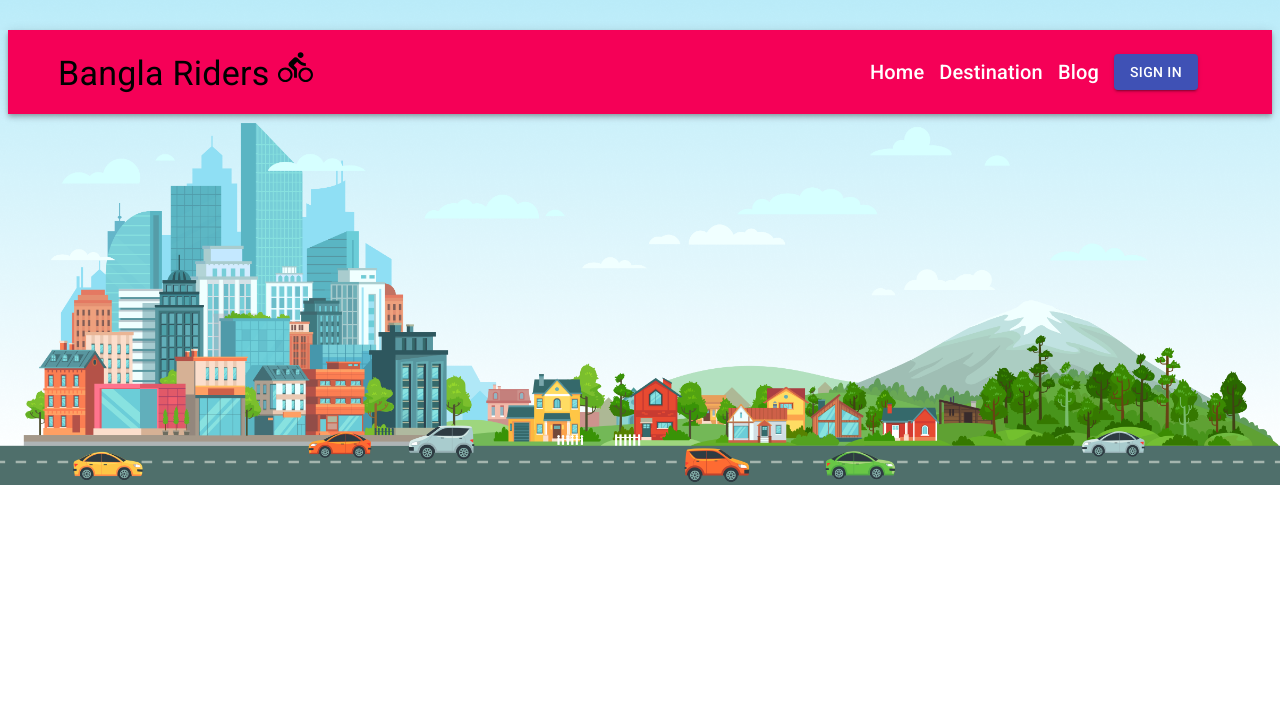
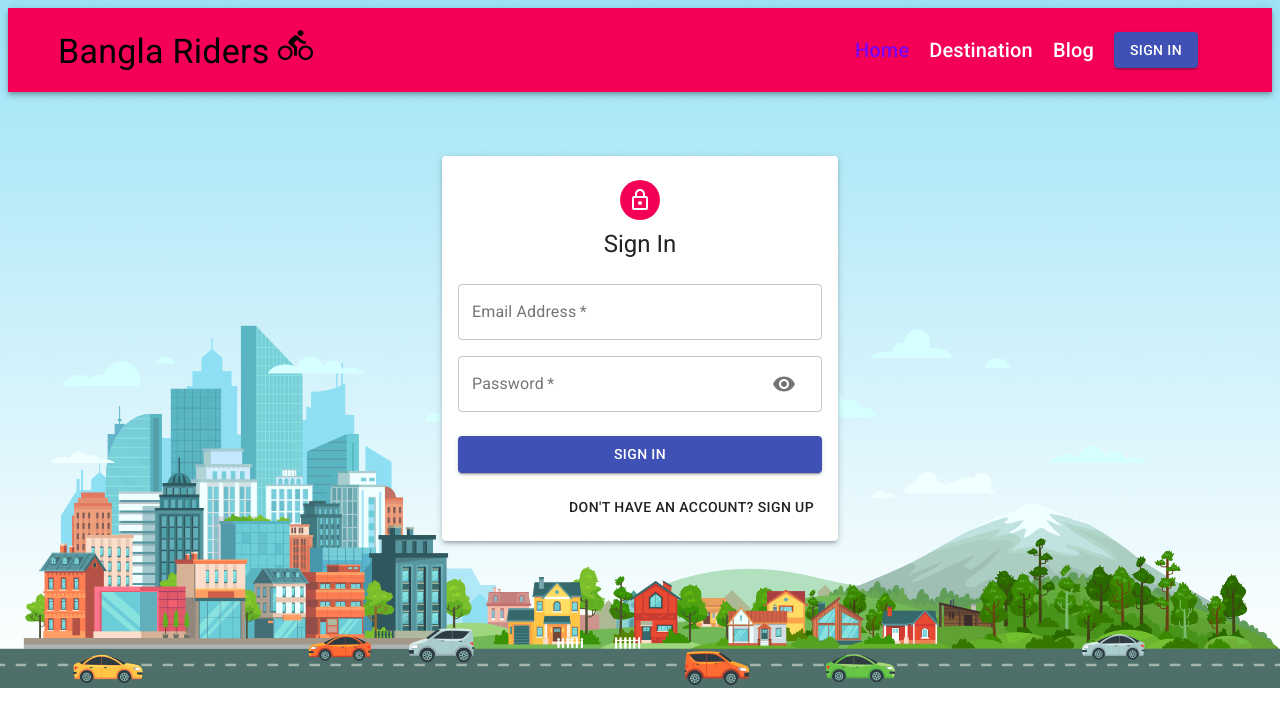
Before and after one commit to Rahat47/bangla-riders, a React (Create React App) app: page /auth in a window 1280 px wide. Shown: the top 726 px of the page. Built offline with nearby package versions, Linux system fonts and the light colour scheme.

Commit message:
login form ready, now to add functionality

```diff
--- a/src/App.js
+++ b/src/App.js
@@ -1,6 +1,7 @@
 import Navbar from "./components/navbar/Navbar";
 import { BrowserRouter as Router, Route, Switch } from 'react-router-dom'
 import Home from "./components/home/Home";
+import Auth from "./components/auth/Auth";
 
 function App() {
   return (
@@ -10,6 +11,10 @@ function App() {
         <Route exact path="/">
           <Home />
         </Route>
+
+        <Route exact path="/auth">
+          <Auth />
+        </Route>
       </Switch>
     </Router >
   );
--- /dev/null
+++ b/src/components/auth/Auth.jsx
@@ -0,0 +1,132 @@
+import {
+    Avatar,
+    Button,
+    Container,
+    Grid,
+    Paper,
+    Typography,
+} from "@material-ui/core";
+import { LockOutlined } from "@material-ui/icons";
+import React, { useState } from "react";
+import useStyles from "./styles";
+import Input from "./Input";
+const initialState = {
+    firstName: "",
+    lastName: "",
+    email: "",
+    password: "",
+    confirmPassword: "",
+};
+
+const Auth = () => {
+    const [isSignUp, setIsSignUp] = useState(false);
+    const [showPassword, setShowPassword] = useState(false);
+    const [formData, setFormData] = useState(initialState);
+    const classes = useStyles();
+
+    //Functions
+    const handleSubmit = e => {
+        e.preventDefault();
+
+        if (isSignUp) {
+            // sign up here
+        } else {
+            //log in here
+        }
+    };
+
+    const switchMode = () => {
+        setIsSignUp(prevSwitchMode => !prevSwitchMode);
+        setShowPassword(false);
+    };
+
+    const handleChange = e => {
+        setFormData({ ...formData, [e.target.name]: e.target.value });
+    };
+
+    const handleShowPassword = () => {
+        setShowPassword(prevShowPassword => !prevShowPassword);
+    };
+
+    return (
+        <Container component="main" maxWidth="xs">
+            <Paper elevation={3} className={classes.paper}>
+                <Avatar className={classes.avatar}>
+                    <LockOutlined />
+                </Avatar>
+                <Typography variant="h5">
+                    {isSignUp ? "Sign Up" : "Sign In"}
+                </Typography>
+
+                <form
+                    className={classes.form}
+                    autoComplete="off"
+                    onSubmit={e => handleSubmit(e)}
+                >
+                    <Grid container spacing={2}>
+                        {isSignUp && (
+                            <>
+                                <Input
+                                    name="firstName"
+                                    label="First Name"
+                                    handleChange={e => handleChange(e)}
+                                    half
+                                    autoFocus
+                                />
+                                <Input
+                                    name="lastName"
+                                    label="Last Name"
+                                    handleChange={e => handleChange(e)}
+                                    half
+                                />
+                            </>
+                        )}
+                        <Input
+                            type="email"
+                            handleChange={e => handleChange(e)}
+                            name="email"
+                            label="Email Address"
+                        />
+                        <Input
+                            type={showPassword ? "text" : "password"}
+                            handleChange={e => handleChange(e)}
+                            name="password"
+                            label="Password"
+                            handleShowPassword={handleShowPassword}
+                        />
+                        {isSignUp && (
+                            <Input
+                                name="confirmPassword"
+                                label="Repeat Password"
+                                handleChange={e => handleChange(e)}
+                                type="password"
+                            />
+                        )}
+                    </Grid>
+
+                    <Button
+                        type="submit"
+                        fullWidth
+                        variant="contained"
+                        color="primary"
+                        className={classes.submit}
+                    >
+                        {isSignUp ? "Sign Up" : "Sign In"}
+                    </Button>
+
+                    <Grid container justify="flex-end">
+                        <Grid item>
+                            <Button onClick={switchMode}>
+                                {isSignUp
+                                    ? "Already Have an Account? Sign In"
+                                    : "Don't have an Account? Sign Up"}
+                            </Button>
+                        </Grid>
+                    </Grid>
+                </form>
+            </Paper>
+        </Container>
+    );
+};
+
+export default Auth;
--- /dev/null
+++ b/src/components/auth/Input.jsx
@@ -0,0 +1,47 @@
+import React from "react";
+import { TextField, Grid, InputAdornment, IconButton } from "@material-ui/core";
+import { Visibility, VisibilityOff } from "@material-ui/icons";
+const Input = ({
+    name,
+    half,
+    handleChange,
+    label,
+    autoFocus,
+    handleShowPassword,
+    type,
+}) => {
+    return (
+        <Grid sm={half ? 6 : 12} item xs={12}>
+            <TextField
+                name={name}
+                onChange={handleChange}
+                variant="outlined"
+                required
+                type={type}
+                aria-required
+                fullWidth
+                label={label}
+                autoFocus={autoFocus}
+                InputProps={
+                    name === "password"
+                        ? {
+                              endAdornment: (
+                                  <InputAdornment position="end">
+                                      <IconButton onClick={handleShowPassword}>
+                                          {type === "password" ? (
+                                              <Visibility />
+                                          ) : (
+                                              <VisibilityOff />
+                                          )}
+                                      </IconButton>
+                                  </InputAdornment>
+                              ),
+                          }
+                        : null
+                }
+            />
+        </Grid>
+    );
+};
+
+export default Input;
--- /dev/null
+++ b/src/components/auth/styles.js
@@ -0,0 +1,28 @@
+import { makeStyles } from '@material-ui/core/styles';
+
+export default makeStyles((theme) => ({
+    paper: {
+        marginTop: theme.spacing(8),
+        display: 'flex',
+        flexDirection: 'column',
+        alignItems: 'center',
+        padding: theme.spacing(2),
+    },
+    root: {
+        '& .MuiTextField-root': {
+            margin: theme.spacing(1),
+        },
+    },
+    avatar: {
+        margin: theme.spacing(1),
+        backgroundColor: theme.palette.secondary.main,
+    },
+    form: {
+        width: '100%',
+        marginTop: theme.spacing(3),
+    },
+    submit: {
+        margin: theme.spacing(3, 0, 2),
+    },
+
+}));
--- /dev/null
+++ b/src/components/card/Cards.jsx
@@ -0,0 +1,33 @@
+import React from "react";
+import {
+    Card,
+    CardContent,
+    CardMedia,
+    Grid,
+    Typography,
+} from "@material-ui/core";
+import useStyles from "./styles";
+import { Link } from "react-router-dom";
+
+const Cards = ({ data }) => {
+    const classes = useStyles();
+    return (
+        <Grid item xs={12} sm={3}>
+            <Card raised className={classes.card}>
+                <CardMedia image={data.imageUrl} className={classes.media} />
+                <CardContent>
+                    <Typography
+                        className={classes.cardLink}
+                        variant="body2"
+                        component={Link}
+                        to={`/ride/${data.mode}`}
+                    >
+                        {data.mode}
+                    </Typography>
+                </CardContent>
+            </Card>
+        </Grid>
+    );
+};
+
+export default Cards;
--- /dev/null
+++ b/src/components/card/styles.js
@@ -0,0 +1,27 @@
+import { makeStyles } from '@material-ui/core/styles';
+
+export default makeStyles({
+    card: {
+        display: 'flex',
+        flexDirection: 'column',
+        justifyContent: 'center',
+        alignItems: "center",
+        borderRadius: '15px',
+        height: '100%',
+
+
+
+    },
+    media: {
+        width: "50%",
+        height: "100px",
+        backgroundSize: "cover",
+
+    },
+    cardLink: {
+        color: "crimson",
+        textTransform: "uppercase",
+        textDecoration: 'none',
+        fontSize: "1.5rem"
+    }
+})
--- a/src/components/home/Home.jsx
+++ b/src/components/home/Home.jsx
@@ -6,6 +6,8 @@ import {
 } from "@material-ui/core";
 import React, { useEffect, useState } from "react";
 import { fetchData } from "../../API";
+import Cards from "../card/Cards";
+import useStyles from "./styles";
 
 const Home = () => {
     const [rideData, setRideData] = useState([]);
@@ -13,8 +15,7 @@ const Home = () => {
     useEffect(() => {
         async function getData() {
             try {
-                const data = await fetchData();
-                setRideData(data);
+                setRideData(await fetchData());
             } catch (error) {
                 console.log(error);
             }
@@ -22,22 +23,25 @@ const Home = () => {
         getData();
     }, []);
 
+    const classes = useStyles();
+
     return (
-        <Container>
+        <Container className={classes.container}>
+            <div className={classes.header}>
+                <Typography variant="h2" gutterBottom>
+                    Welcome to Bangla Riders
+                </Typography>
+                <Typography variant="subtitle1" gutterBottom>
+                    Find your favourite rides here.
+                </Typography>
+            </div>
             {!rideData ? (
-                <CircularProgress />
+                <CircularProgress color="secondary" size={85} />
             ) : (
-                <Grid
-                    container
-                    justify="space-between"
-                    alignItems="stretch"
-                    spacing={3}
-                >
-                    <Grid item xs={12} sm={4}>
-                        <Typography variant="h1">
-                            {rideData.map(data => data.mode)}
-                        </Typography>
-                    </Grid>
+                <Grid container alignItems="stretch" spacing={4}>
+                    {rideData.map(data => (
+                        <Cards key={data.id} data={data} />
+                    ))}
                 </Grid>
             )}
         </Container>
--- /dev/null
+++ b/src/components/home/styles.js
@@ -0,0 +1,15 @@
+import { makeStyles } from '@material-ui/core/'
+
+export default makeStyles({
+    container: {
+        minHeight: "100vh",
+        display: "flex",
+        alignItems: "center",
+        flexDirection: "column",
+        justifyContent: "center"
+    },
+    header: {
+        marginBottom: "40px",
+        textAlign: "center",
+    }
+})
--- a/src/components/navbar/Navbar.jsx
+++ b/src/components/navbar/Navbar.jsx
@@ -1,7 +1,7 @@
 import React from "react";
 import { AppBar, Button, Toolbar, Typography } from "@material-ui/core";
 import { DirectionsBike } from "@material-ui/icons";
-import { Link } from "react-router-dom";
+import { NavLink, Link } from "react-router-dom";
 import useStyles from "./styles";
 
 const Navbar = () => {
@@ -20,7 +20,7 @@ const Navbar = () => {
             </Typography>
             <Toolbar className={classes.toolbar}>
                 <Typography
-                    component={Link}
+                    component={NavLink}
                     to="/"
                     className={classes.link}
                     variant="h6"
@@ -29,8 +29,8 @@ const Navbar = () => {
                     Home
                 </Typography>
                 <Typography
-                    component={Link}
-                    to="/"
+                    component={NavLink}
+                    to="/destination"
                     className={classes.link}
                     variant="h6"
                     align="center"
@@ -38,8 +38,8 @@ const Navbar = () => {
                     Destination
                 </Typography>
                 <Typography
-                    component={Link}
-                    to="/"
+                    component={NavLink}
+                    to="/blog"
                     className={classes.link}
                     variant="h6"
                     align="center"
--- a/src/components/navbar/styles.js
+++ b/src/components/navbar/styles.js
@@ -3,7 +3,6 @@ import { makeStyles } from '@material-ui/core/styles';
 
 export default makeStyles({
     appBar: {
-        margin: '30px 0',
         display: 'flex',
         flexDirection: 'row',
         justifyContent: 'space-between',
@@ -15,7 +14,7 @@ export default makeStyles({
         textDecoration: 'none',
     },
     link: {
-        marginRight: '15px',
+        marginRight: '20px',
         textDecoration: "none",
         color: "white"
     },
--- a/src/index.css
+++ b/src/index.css
@@ -4,3 +4,7 @@ body {
     background-size: cover;
     background-repeat: no-repeat;
 }
+
+.active {
+    color: #7c01f5 !important;
+}
```
